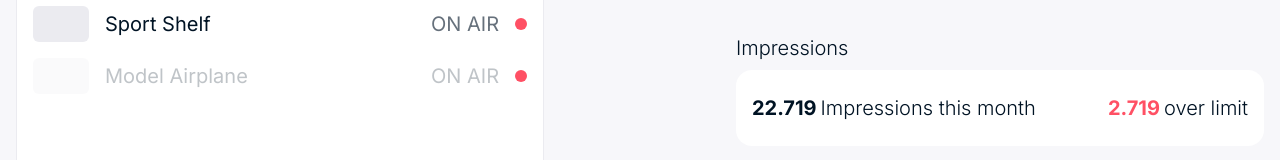
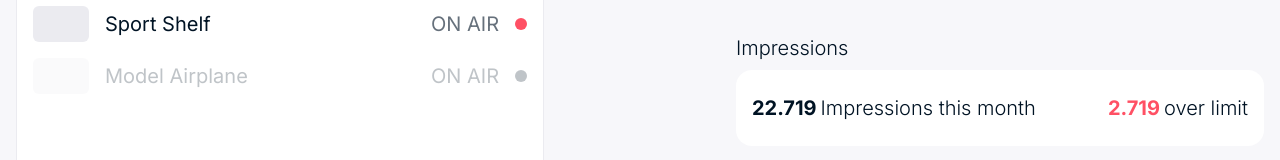
Before and after one commit to abdelaliabouelhassan/polyte, a Vue app: page / in a window 1280 px wide. Shown: the part 547-707 px from the top of the page. Built offline with nearby package versions, Linux system fonts and the light colour scheme.

Commit message:
fix product status bg

```diff
--- a/src/components/cards/LatestProductCard.vue
+++ b/src/components/cards/LatestProductCard.vue
@@ -94,8 +94,7 @@
            <div class="flex items-center space-x-4">
              <span class=" text-xl text-primary-black font-normal font-Inter text-opacity-25 uppercase">ON AIR</span>
             <div
-              class=" w-3 h-3 rounded-full overflow-hidden"
-              style="background: #FF5064"
+              class=" w-3 h-3 rounded-full overflow-hidden bg-primary-black bg-opacity-25"
             ></div>
 
           </div>
```
